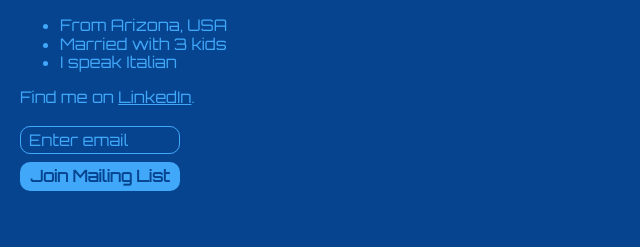
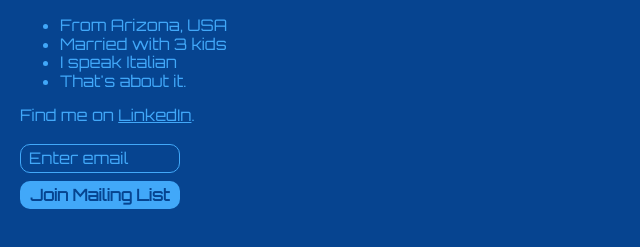
Before and after one commit to redirwin/personal-site, a plain HTML site: page index.html in a window 1280 px wide. Shown: the part 515-762 px from the top of the page, without its empty margins (0-640 px from the left). Drawn offline with nearby package versions, Linux system fonts and the light colour scheme; a web font is replaced by a local one.

Commit message:
added a line item

```diff
--- a/index.html
+++ b/index.html
@@ -14,6 +14,7 @@
             <li>From Arizona, USA</li>
             <li>Married with 3 kids</li>
             <li>I speak Italian</li>
+            <li>That's about it.</li>
         </ul>
         <p>Find me on <a href="linkedin.com/in/redirwin" target="_blank">LinkedIn</a>.</p>
         <input type="email" placeholder="Enter email">
```
